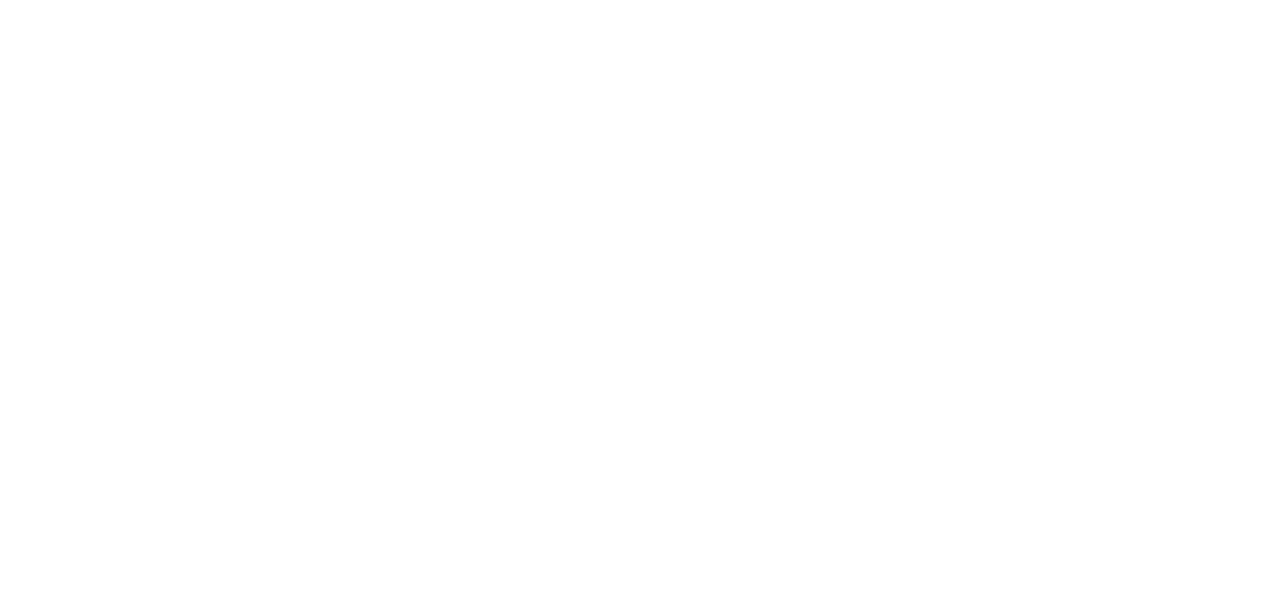
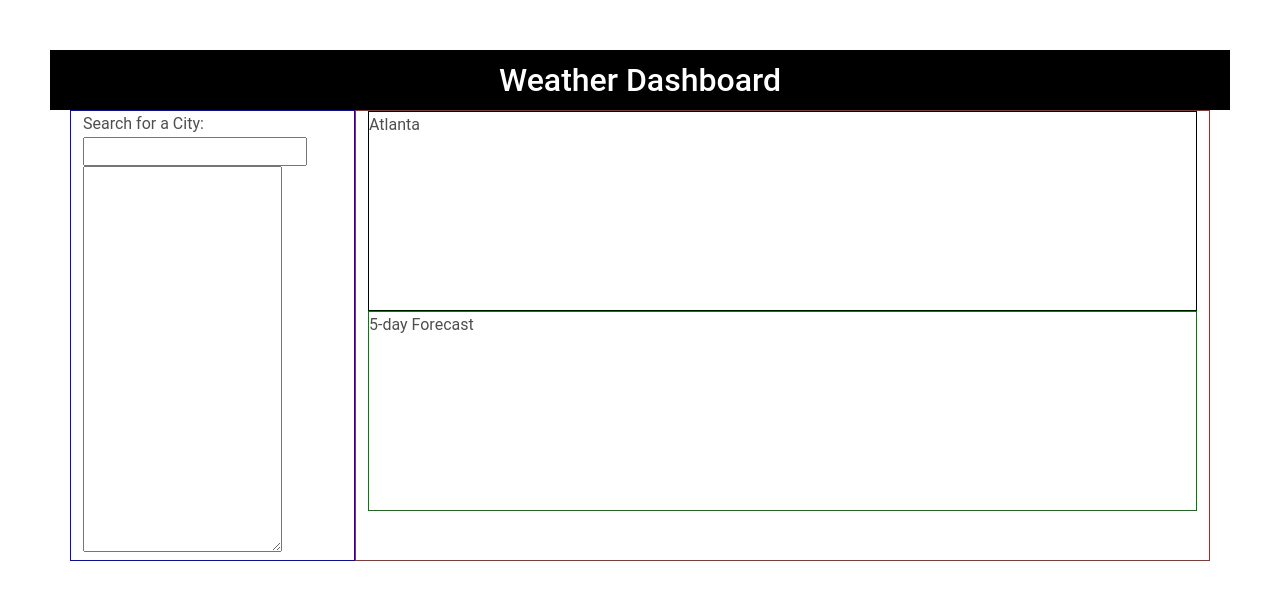
Before and after one commit to htang2021/weather-dashboard, a plain HTML site: page index.html in a window 1280 px wide. Drawn offline with nearby package versions, Linux system fonts and the light colour scheme.

Commit message:
put in basic index content and box out the layout of the page

```diff
--- a/assets/css/style.css
+++ b/assets/css/style.css
@@ -0,0 +1,45 @@
+* {
+    margin: 0;
+    padding: 0;
+    box-sizing: border-box;
+  }
+body {
+    margin: 50px;
+}
+.dashboard-title {
+    background-color: black;
+    text-align: center;
+    height: 60px;
+}
+.title {
+    color: white;
+    position: relative;
+    top: 50%;
+    left: 50%;
+    transform: translate(-50%, -50%);
+}
+.city-search-list {
+    border: 1px solid blue;
+}
+label, input {
+    display:block;
+}
+.weather-content {
+    border: 1px solid brown;
+}
+.current-weather {
+    border: 1px solid black;
+    height: 200px;
+}
+.weather-forecast {
+    height: 200px;
+    border: 1px solid green;
+}
+
+/* MEDIA QUERY FOR TABLETS AND SMALLER */
+@media screen and (max-width: 768px) {
+
+
+
+
+}
--- a/index.html
+++ b/index.html
@@ -11,11 +11,34 @@
     </head>
     <body>
         <header>
-
+            <div class="dashboard-title">
+                <h2 class="title" id="title">Weather Dashboard</h2>
+            </div>
         </header>
 
         <main>
-
+            <div class="container">
+                <div class="row">
+                    <div class="col-3 city-search-list" id="city-search-list">
+                        <div class="search-container" id="search-container">
+                            <label for="cityname">Search for a City:</label>
+                            <input type="text" id="cityname" name="cityname">
+                            <i class="fas fa-search-location"></i>
+                        </div>
+                        <div class="history-container" id="history-container">
+                            <textarea col=20 rows=15></textarea>
+                        </div>
+                    </div>
+                    <div class="col-9 weather-content" id="weather-content">
+                        <div class="current-weather">
+                            Atlanta
+                        </div>
+                        <div class="weather-forecast">
+                            5-day Forecast
+                        </div>
+                    </div>
+                </div>
+            </div>
         </main>
 
         <footer>
```
Also changed, not shown: 1 other file. Lines whose indentation alone changed are shown as unchanged.
